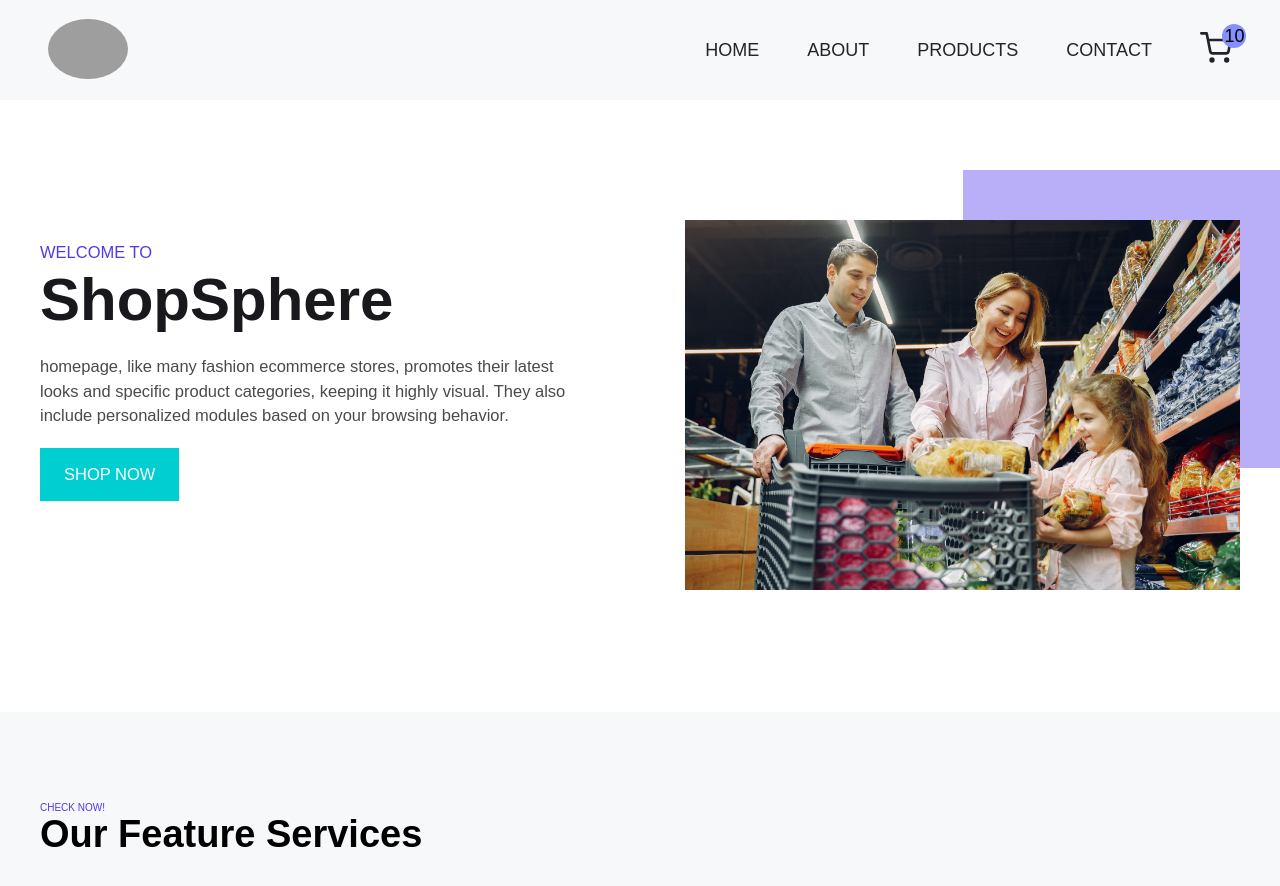
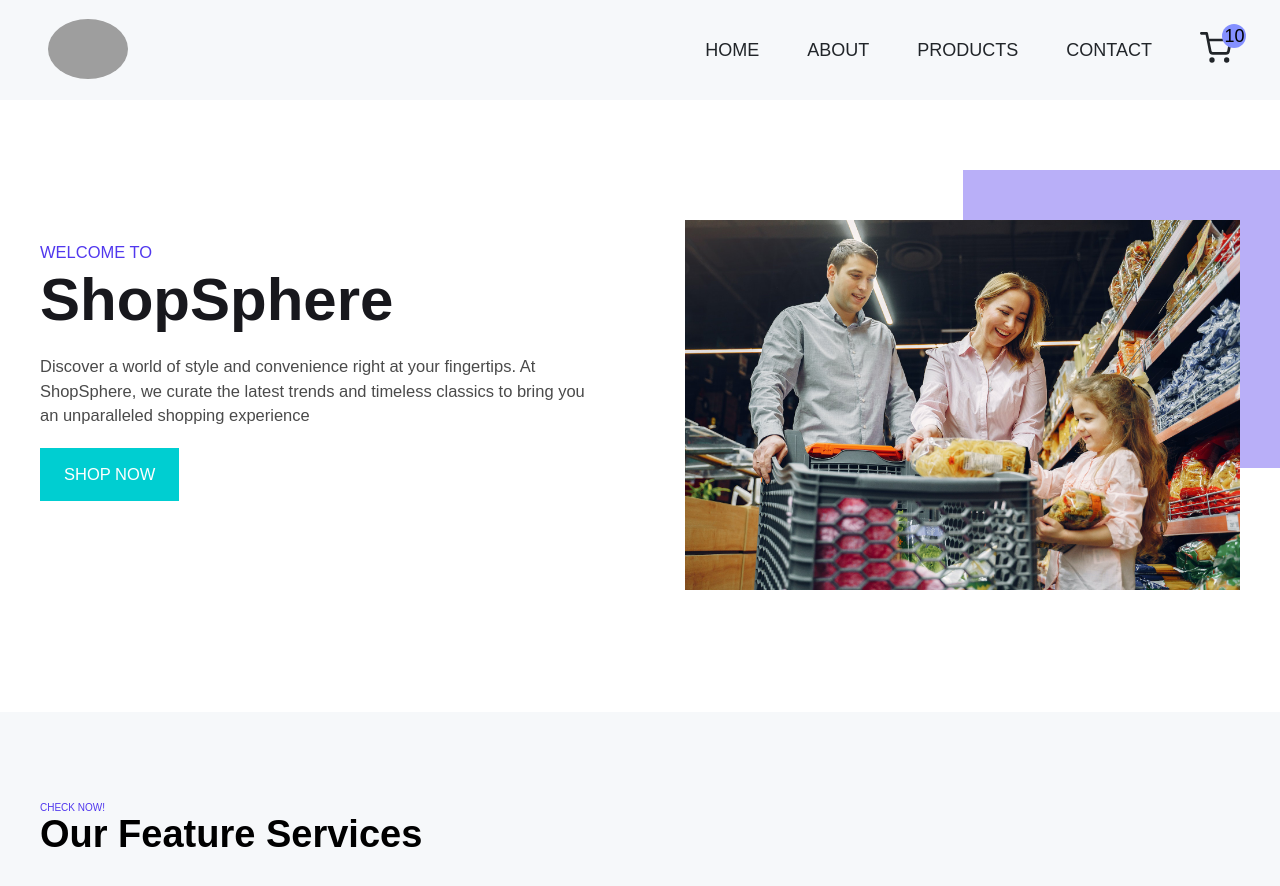
Before and after one commit to Jyotsna-1010/my-devops-project, a React (Create React App) app: page / in a window 1280 px wide. Shown: the top 886 px of the page. Built offline with nearby package versions, Linux system fonts and the light colour scheme; no server answers; grey boxes are pictures that could not be loaded.

Commit message:
Update HeroSection.js

```diff
--- a/src/components/HeroSection.js
+++ b/src/components/HeroSection.js
@@ -13,7 +13,7 @@ const HeroSection = ({ myData }) => {
             <p className="intro-data">Welcome to </p>
             <h1> {name} </h1>
             <p>
-             homepage, like many fashion ecommerce stores, promotes their latest looks and specific product categories, keeping it highly visual. They also include personalized modules based on your browsing behavior.
+             Discover a world of style and convenience right at your fingertips. At ShopSphere, we curate the latest trends and timeless classics to bring you an unparalleled shopping experience
             </p>
             <NavLink>
               <Button>Shop Now</Button>
```
